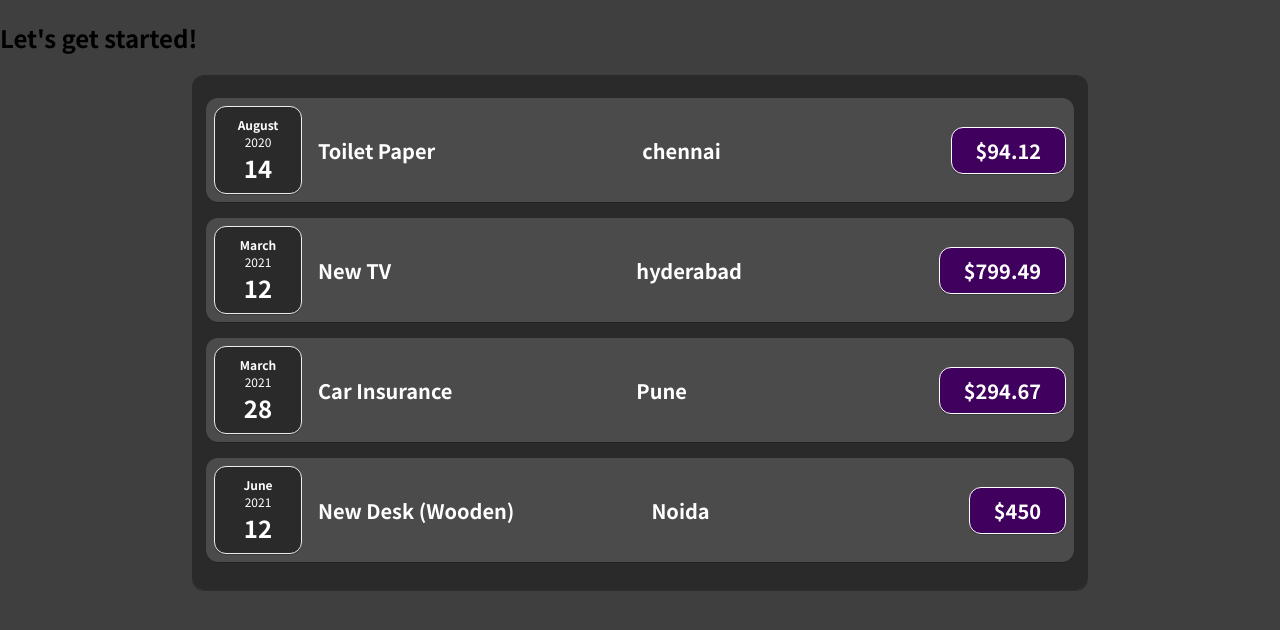
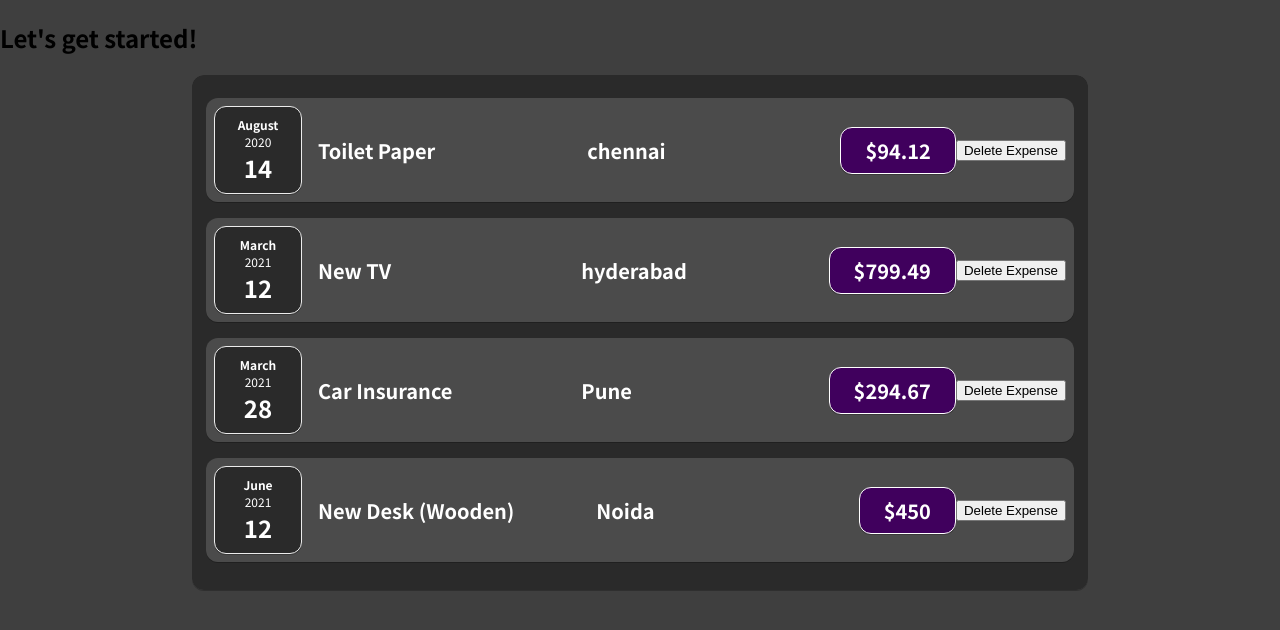
Before and after one commit to Meena024/React-ExpenseTracker, a React (Create React App) app: page / in a window 1280 px wide. Shown: the top 630 px of the page. Built offline with nearby package versions, Linux system fonts and the light colour scheme.

Commit message:
Adding Delete Expense Button

```diff
--- a/src/components/Expenses/ExpenseItem.js
+++ b/src/components/Expenses/ExpenseItem.js
@@ -4,10 +4,15 @@ import Card from '../UI/Card';
 import './ExpenseItem.css';
 
 const ExpenseItem = (props) => {
+    const DeleteExpenseHandler =() => {
+        console.log('clicked!!!');
+    };
+
     return (
         <Card className='expense-item'>
             <ExpenseDate date = {props.date}/>
             <ExpenseDetails amount = {props.amount} location = {props.location} title = {props.title}/>
+        <button onClick={DeleteExpenseHandler}>Delete Expense</button>
         </Card>
     );
 }
```
